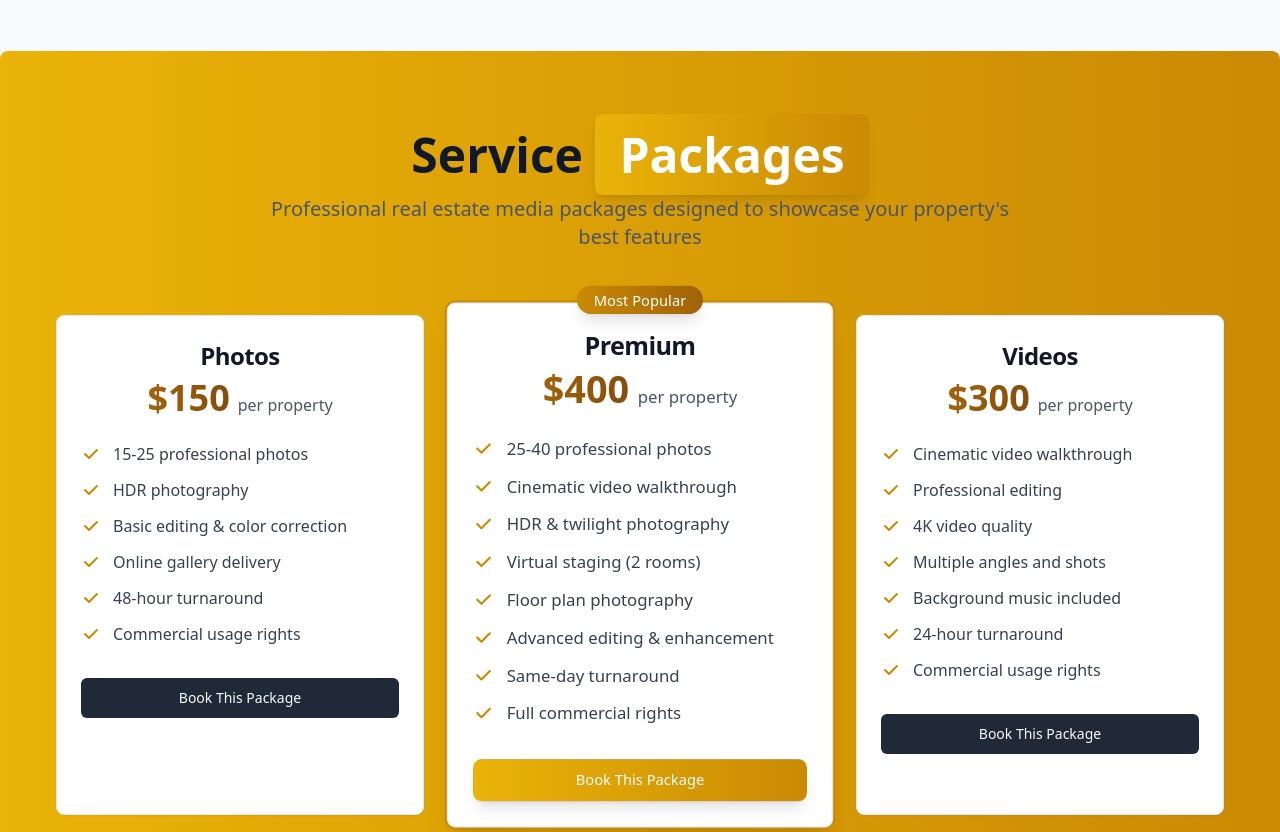
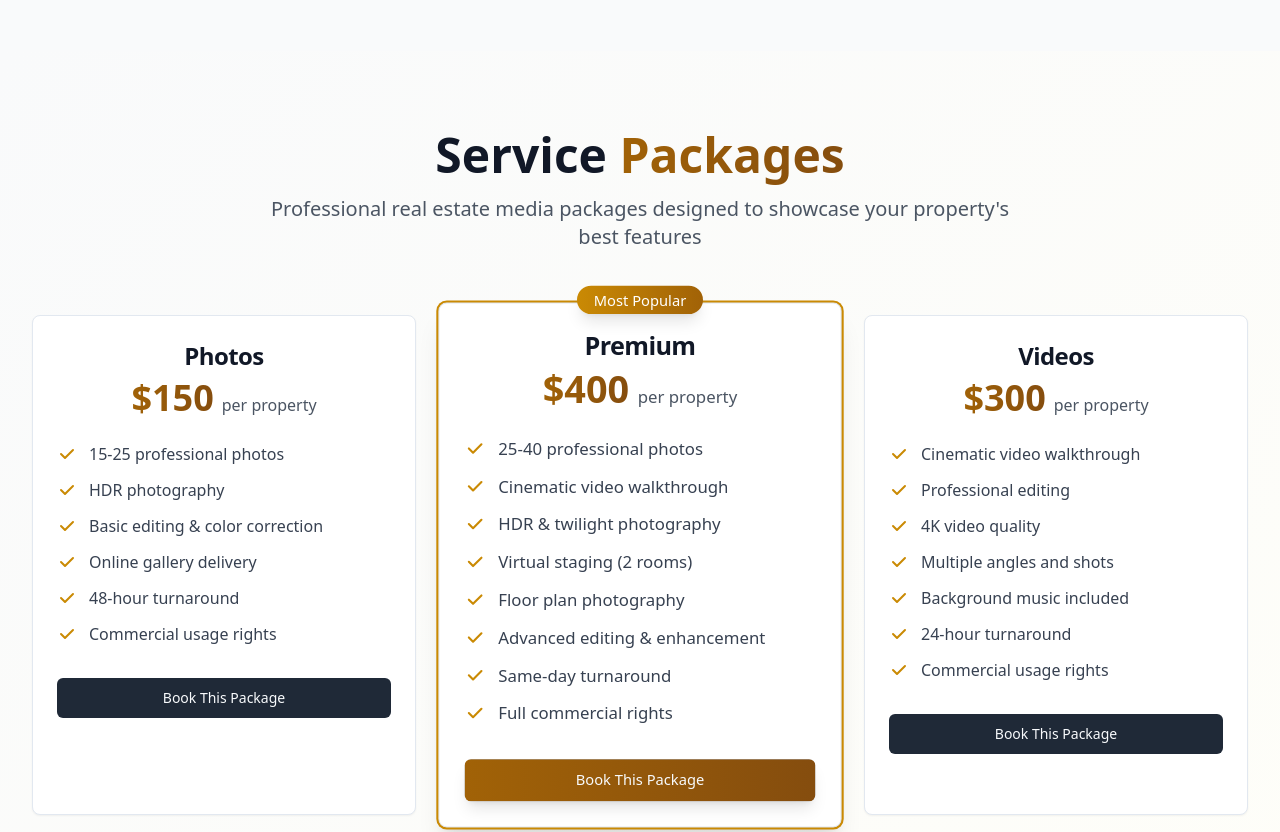
Before and after one commit to leilakus/vancouver-home-visions, a React (Vite) app: page / in a window 1280 px wide. Shown: the part 2680-3512 px from the top of the page. Built offline with nearby package versions, Linux system fonts and the light colour scheme.

Commit message:
Reverted to commit d93a132220873c6900571c1847bf4e52dee2226b

```diff
--- a/src/components/Services.tsx
+++ b/src/components/Services.tsx
@@ -56,11 +56,11 @@ export const Services = () => {
   };
 
   return (
-    <section id="services" className="py-20 bg-gradient-to-r from-yellow-500 to-yellow-600 text-white px-6 py-2 rounded-lg hover:from-yellow-600 hover:to-yellow-700 transition-all duration-300 shadow-lg hover:shadow-xl">
+    <section id="services" className="py-20 bg-gradient-to-br from-gray-50 to-yellow-50/30">
       <div className="max-w-7xl mx-auto px-4 sm:px-6 lg:px-8">
         <div className="text-center mb-16">
           <h2 className="text-4xl md:text-5xl font-bold text-gray-900 mb-4">
-            Service <span className="bg-gradient-to-r from-yellow-500 to-yellow-600 text-white px-6 py-2 rounded-lg hover:from-yellow-600 hover:to-yellow-700 transition-all duration-300 shadow-lg hover:shadow-xl">Packages</span>
+            Service <span className="bg-gradient-to-r from-yellow-700 to-yellow-800 bg-clip-text text-transparent">Packages</span>
           </h2>
           <p className="text-xl text-gray-600 max-w-3xl mx-auto">
             Professional real estate media packages designed to showcase your property's best features
@@ -99,7 +99,7 @@ export const Services = () => {
                   onClick={scrollToContact}
                   className={`w-full transition-all duration-300 ${
                     service.popular
-                      ? 'bg-gradient-to-r from-yellow-500 to-yellow-600 text-white px-6 py-2 rounded-lg hover:from-yellow-600 hover:to-yellow-700 transition-all duration-300 shadow-lg hover:shadow-xl'
+                      ? 'bg-gradient-to-r from-yellow-700 to-yellow-800 hover:from-yellow-800 hover:to-yellow-900 shadow-lg hover:shadow-xl'
                       : 'bg-gray-800 hover:bg-gray-900'
                   }`}
                 >
```
